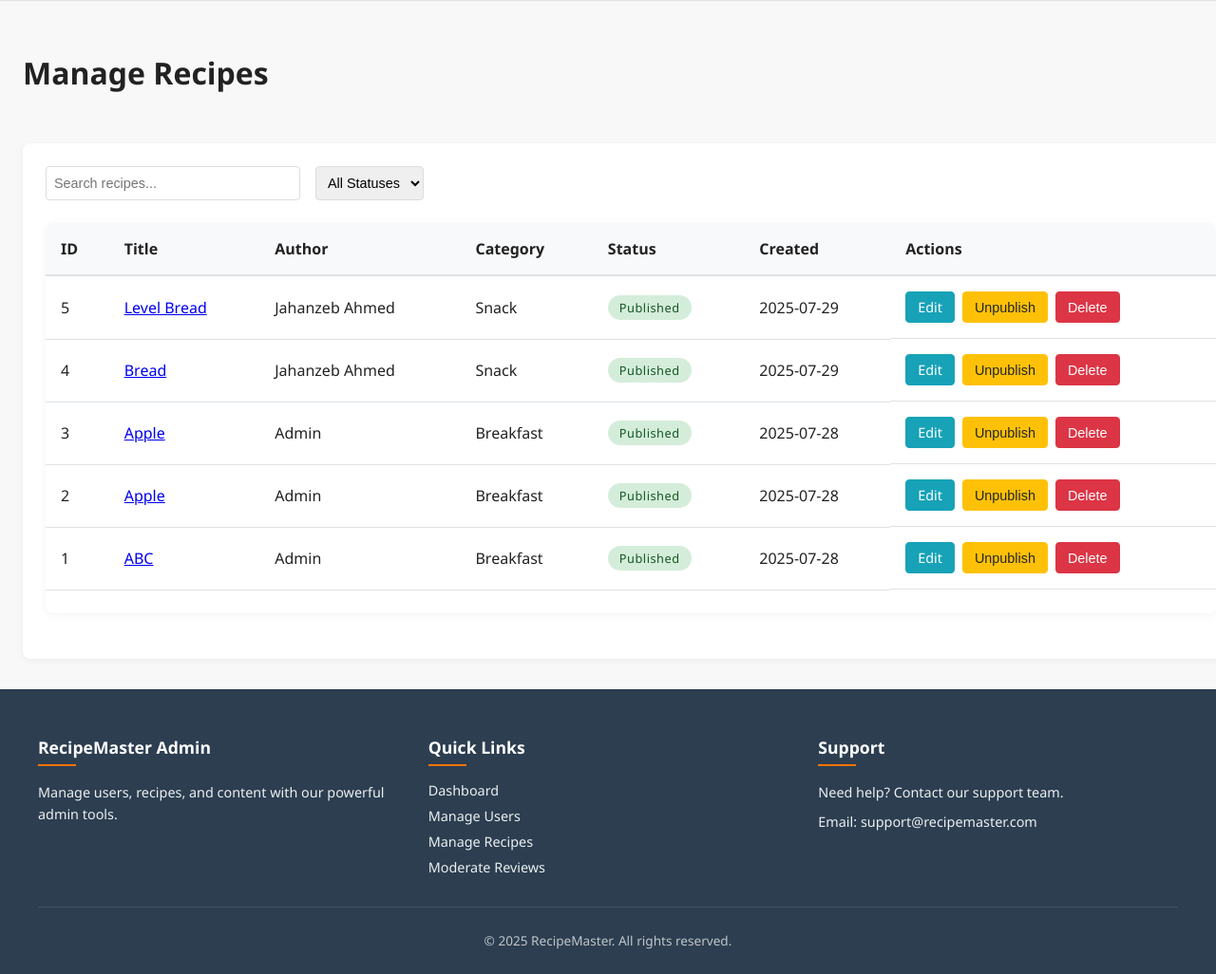
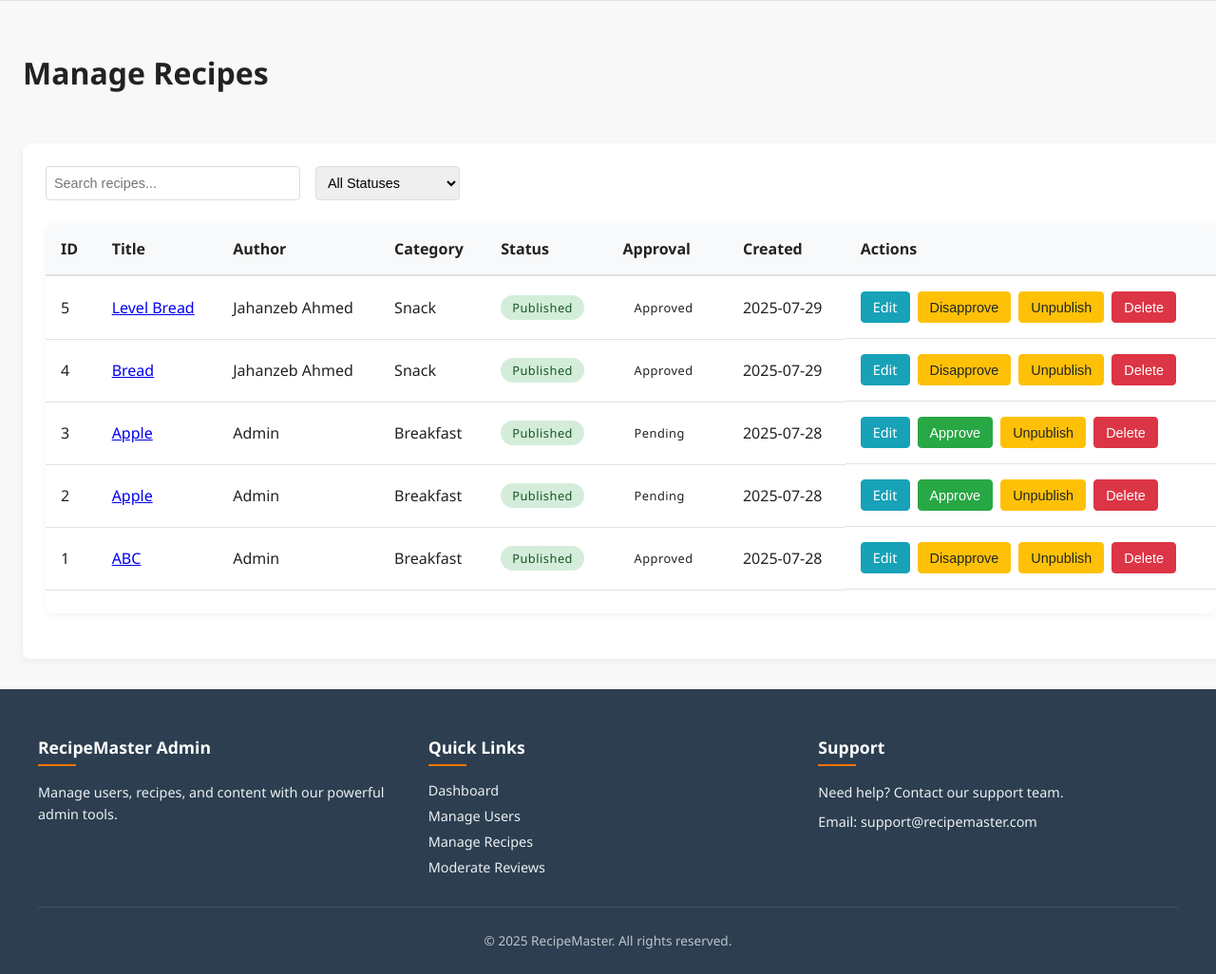
Before and after one commit to JahanzebAhmed12/RecipeSharing, a Flask app: page /admin/recipes in a window 1280 px wide; the page is wider, and only the part inside the window is pictured. Shown: the part 288-1314 px from the top of that part at 95% size. Run offline with Flask 3, Linux system fonts and the light colour scheme; a user stored in the database is signed in; data comes from the database, SQL or seed files in the repository; both versions use the stored data as it was after the commit; some libraries are stand-ins or nearby versions.

Commit message:
Set the adminpages recipe approve button added

```diff
--- a/RecipeMaster/app.py
+++ b/RecipeMaster/app.py
@@ -192,6 +192,26 @@ def admin_resolve_report(recipe_id):
         return jsonify({'success': True})
     return jsonify({'error': 'Method not allowed'}), 405
 
+@app.route('/admin/recipe/<int:recipe_id>/approve', methods=['POST'])
+@admin_required
+def admin_approve_recipe(recipe_id):
+    if request.method == 'POST':
+        recipe = Recipe.query.get_or_404(recipe_id)
+        recipe.approved = True
+        db.session.commit()
+        return jsonify({'success': True})
+    return jsonify({'error': 'Method not allowed'}), 405
+
+@app.route('/admin/recipe/<int:recipe_id>/disapprove', methods=['POST'])
+@admin_required
+def admin_disapprove_recipe(recipe_id):
+    if request.method == 'POST':
+        recipe = Recipe.query.get_or_404(recipe_id)
+        recipe.approved = False
+        db.session.commit()
+        return jsonify({'success': True})
+    return jsonify({'error': 'Method not allowed'}), 405
+
 @app.route('/admin/recipe/<int:recipe_id>/delete', methods=['POST'])
 @admin_required
 def admin_delete_recipe(recipe_id):
@@ -214,7 +234,7 @@ def home():
     # Get featured recipes (most rated/reviewed recipes)
     featured_recipes = db.session.query(Recipe)\
         .join(Review, Recipe.id == Review.recipe_id, isouter=True)\
-        .filter(Recipe.is_published == True)\
+        .filter(Recipe.is_published == True, Recipe.approved == True)\
         .group_by(Recipe.id)\
         .order_by(db.func.avg(Review.rating).desc().nullslast(), Recipe.popularity.desc())\
         .limit(6).all()
@@ -245,12 +265,31 @@ def search():
     if not query:
         return redirect(url_for('recipes'))  # Changed from 'browse_recipes' to 'recipes'
 
+    # Check if user is admin
+    user_id = None
+    user = None
+    try:
+        user_id = get_jwt_identity()
+        user = User.query.get(user_id) if user_id else None
+    except Exception:
+        pass
+
     # Search in recipe title, description, and ingredients
-    recipes = Recipe.query.filter(
-        (Recipe.title.ilike(f'%{query}%')) |
-        (Recipe.description.ilike(f'%{query}%')) |
-        (Recipe.ingredients.ilike(f'%{query}%'))
-    ).all()
+    if user and user.role == 'Admin':
+        # Admins can see all recipes
+        recipes = Recipe.query.filter(
+            (Recipe.title.ilike(f'%{query}%')) |
+            (Recipe.description.ilike(f'%{query}%')) |
+            (Recipe.ingredients.ilike(f'%{query}%'))
+        ).all()
+    else:
+        # Regular users only see approved recipes
+        recipes = Recipe.query.filter(
+            Recipe.approved == True,
+            (Recipe.title.ilike(f'%{query}%')) |
+            (Recipe.description.ilike(f'%{query}%')) |
+            (Recipe.ingredients.ilike(f'%{query}%'))
+        ).all()
 
     # Format recipes for the template
     recipe_list = []
--- a/RecipeMaster/requirements.txt
+++ b/RecipeMaster/requirements.txt
@@ -5,3 +5,4 @@ flask-jwt-extended
 flask-mail
 python-dotenv
 flask-wtf
+python-dotenv
--- a/RecipeMaster/static/style.css
+++ b/RecipeMaster/static/style.css
@@ -183,6 +183,15 @@ body {
     border: 2px solid #fff;
 }
 .btn.secondary:hover {
+    background: #fff;
+    color: #ff7300;
+}
+.btn.admin-btn {
+    background: transparent;
+    color: #fff;
+    border: 2px solid #fff;
+}
+.btn.admin-btn:hover {
     background: #fff;
     color: #ff7300;
 }
--- a/RecipeMaster/templates/admin_recipes.html
+++ b/RecipeMaster/templates/admin_recipes.html
@@ -15,6 +15,8 @@
                 <option value="published">Published</option>
                 <option value="draft">Draft</option>
                 <option value="reported">Reported</option>
+                <option value="approved">Approved</option>
+                <option value="pending">Pending Approval</option>
             </select>
         </div>
 
@@ -27,6 +29,7 @@
                         <th>Author</th>
                         <th>Category</th>
                         <th>Status</th>
+                        <th>Approval</th>
                         <th>Created</th>
                         <th>Actions</th>
                     </tr>
@@ -34,6 +37,7 @@
                 <tbody>
                     {% for recipe in recipes %}
                     <tr data-status="{{ 'published' if recipe.is_published else 'draft' }}"
+                        data-approval="{{ 'approved' if recipe.approved else 'pending' }}"
                         data-title="{{ recipe.title|lower }}">
                         <td>{{ recipe.id }}</td>
                         <td>
@@ -52,11 +56,27 @@
                                 <span class="status-badge status-draft">Draft</span>
                             {% endif %}
                         </td>
+                        <td>
+                            {% if recipe.approved %}
+                                <span class="status-badge status-approved">Approved</span>
+                            {% else %}
+                                <span class="status-badge status-pending">Pending</span>
+                            {% endif %}
+                        </td>
                         <td>{{ recipe.created_at.strftime('%Y-%m-%d') }}</td>
                         <td class="actions">
                             <a href="{{ url_for('edit_recipe', recipe_id=recipe.id) }}" class="btn btn-edit">
                                 Edit
                             </a>
+                            {% if recipe.approved %}
+                                <button onclick="updateApprovalStatus('{{ recipe.id }}', false)" class="btn btn-warning">
+                                    Disapprove
+                                </button>
+                            {% else %}
+                                <button onclick="updateApprovalStatus('{{ recipe.id }}', true)" class="btn btn-success">
+                                    Approve
+                                </button>
+                            {% endif %}
                             {% if recipe.is_reported %}
                                 <button onclick="resolveReport('{{ recipe.id }}')" class="btn btn-success">
                                     Resolve
@@ -78,7 +98,7 @@
                     </tr>
                     {% else %}
                     <tr>
-                        <td colspan="7" style="text-align: center;">No recipes found</td>
+                        <td colspan="8" style="text-align: center;">No recipes found</td>
                     </tr>
                     {% endfor %}
                 </tbody>
@@ -99,8 +119,19 @@ function filterRecipes() {
     rows.forEach(row => {
         const title = row.getAttribute('data-title') || '';
         const status = row.getAttribute('data-status');
+        const approval = row.getAttribute('data-approval');
         const matchesSearch = title.includes(searchTerm);
-        const matchesStatus = statusFilter === 'all' || status === statusFilter;
+
+        let matchesStatus = false;
+        if (statusFilter === 'all') {
+            matchesStatus = true;
+        } else if (statusFilter === 'approved') {
+            matchesStatus = approval === 'approved';
+        } else if (statusFilter === 'pending') {
+            matchesStatus = approval === 'pending';
+        } else {
+            matchesStatus = status === statusFilter;
+        }
 
         if (matchesSearch && matchesStatus) {
             row.style.display = '';
@@ -113,6 +144,33 @@ function filterRecipes() {
 // Add event listeners for filters
 document.getElementById('searchInput').addEventListener('input', filterRecipes);
 document.getElementById('statusFilter').addEventListener('change', filterRecipes);
+
+function updateApprovalStatus(recipeId, isApproved) {
+    const action = isApproved ? 'approve' : 'disapprove';
+    const actionText = isApproved ? 'approve' : 'disapprove';
+
+    if (confirm(`Are you sure you want to ${actionText} this recipe?`)) {
+        fetch(`/admin/recipe/${recipeId}/${action}`, {
+            method: 'POST',
+            headers: {
+                'Content-Type': 'application/json',
+                'X-Requested-With': 'XMLHttpRequest'
+            },
+            credentials: 'same-origin'
+        })
+        .then(function(response) {
+            if (response.ok) {
+                window.location.reload();
+            } else {
+                alert(`Failed to ${actionText} recipe`);
+            }
+        })
+        .catch(function(error) {
+            console.error('Error:', error);
+            alert(`An error occurred while trying to ${actionText} the recipe`);
+        });
+    }
+}
 
 function updateRecipeStatus(recipeId, isPublished) {
     const action = isPublished ? 'publish' : 'unpublish';
--- a/RecipeMaster/templates/index.html
+++ b/RecipeMaster/templates/index.html
@@ -9,6 +9,9 @@
     <div class="hero-actions">
         <a href="/recipes" class="btn primary"><i class="fa fa-search"></i> Browse Recipes</a>
         <a href="/add-recipe" class="btn secondary"><i class="fa fa-plus"></i> Share Your Recipe</a>
+        {% if current_user and current_user.role == 'Admin' %}
+        <a href="/admin" class="btn admin-btn"><i class="fa fa-shield-alt"></i> Admin Dashboard</a>
+        {% endif %}
     </div>
 </section>
 
```
Also changed, not shown: RecipeMaster/instance/recipemaster.db, RecipeMaster/static/uploads/33eba380-4f1b-4f37-8bb7-790c20025f1e_images.jpg (added), RecipeMaster/static/uploads/868bff70-59b8-4ff0-bc99-d9e18ffa869b_images.jpg (added), 1 other file.
